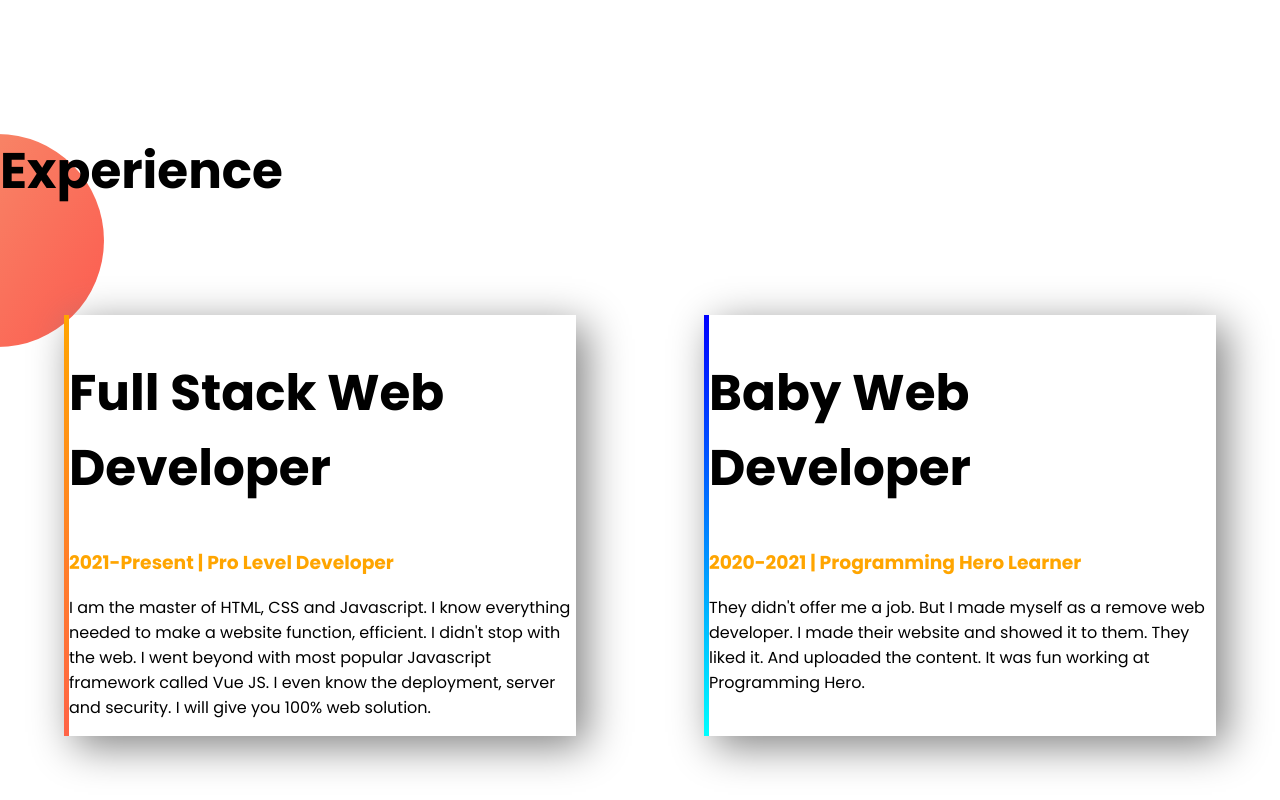
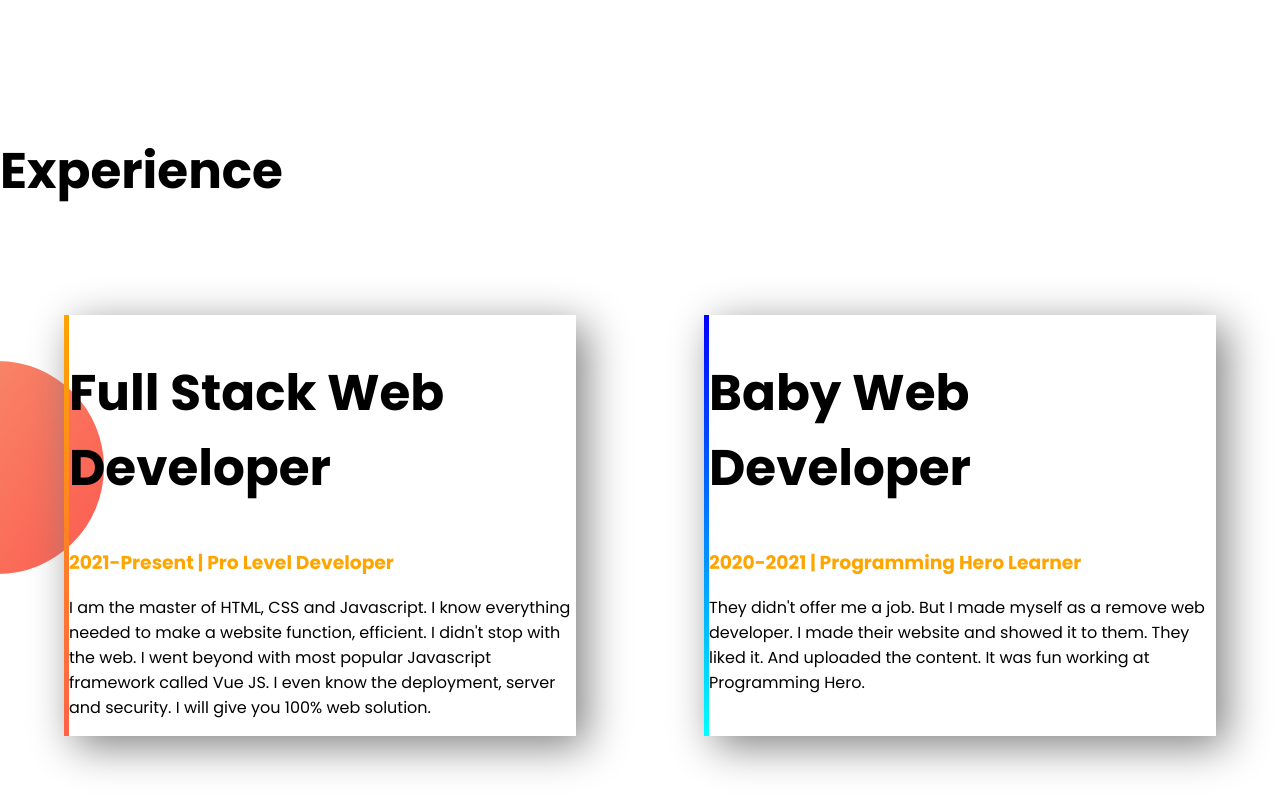
Before and after one commit to tarek1301009/developer-portfolio, a plain HTML site: page index.html in a window 1280 px wide. Shown: the part 1080-1880 px from the top of the page. Drawn offline with Linux system fonts and the light colour scheme.

Commit message:
background fixed

```diff
--- a/style.css
+++ b/style.css
@@ -11,9 +11,10 @@ body {
     background-repeat: no-repeat;
     background-position: right;
 }
-.experience-area{
+.experience-area {
     background-image: url(images/exp-bg.png);
     background-repeat: no-repeat;
+    background-position: left;
 }
 .half-width {
     width: 50%;
```
